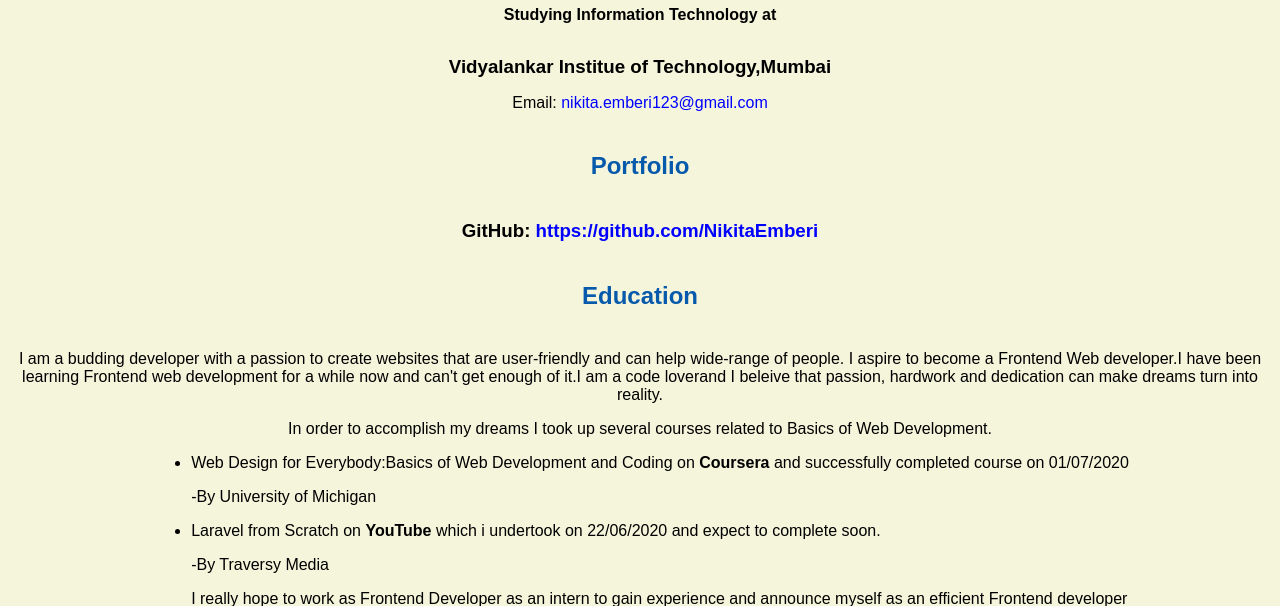
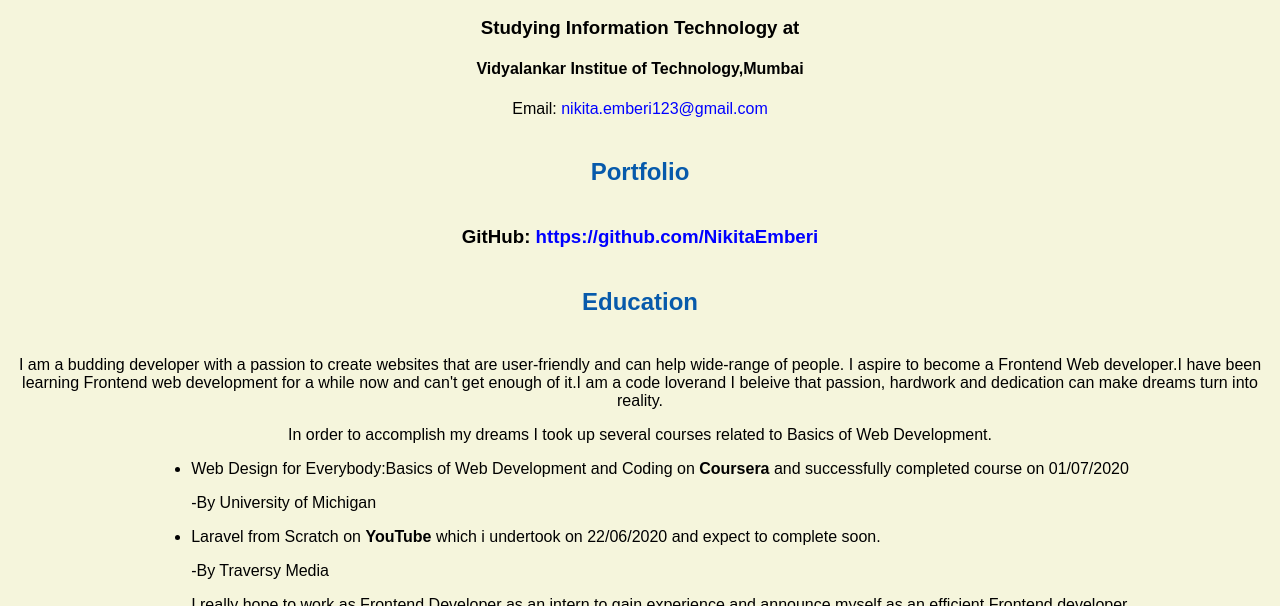
Before and after one commit to NikitaEmberi/NikitaEmberi.github.io, a plain HTML site: page resume.html in a window 1280 px wide. Shown: the part 494-1100 px from the top of the page. Drawn offline with Linux system fonts and the light colour scheme.

Commit message:
Update resume.html

```diff
--- a/resume.html
+++ b/resume.html
@@ -15,8 +15,8 @@
     <img src="images/headshot.jpg" alt="Harrison Kong's headshot" width="20%">
 
     <h1>Nikita Emberi</h1>
-    <h4>Studying Information Technology at</h4>
-    <h3>Vidyalankar Institue of Technology,Mumbai</h3>
+    <h3>Studying Information Technology at</h3>
+    <h4>Vidyalankar Institue of Technology,Mumbai</h4>
 
     <p>Email: <a href="mailto:nikita.emberi123@gmail.com" target="_blank">nikita.emberi123@gmail.com</a></p>
     <!-- don't post physical address, personal phone number or other personal information on the web! -->
```
